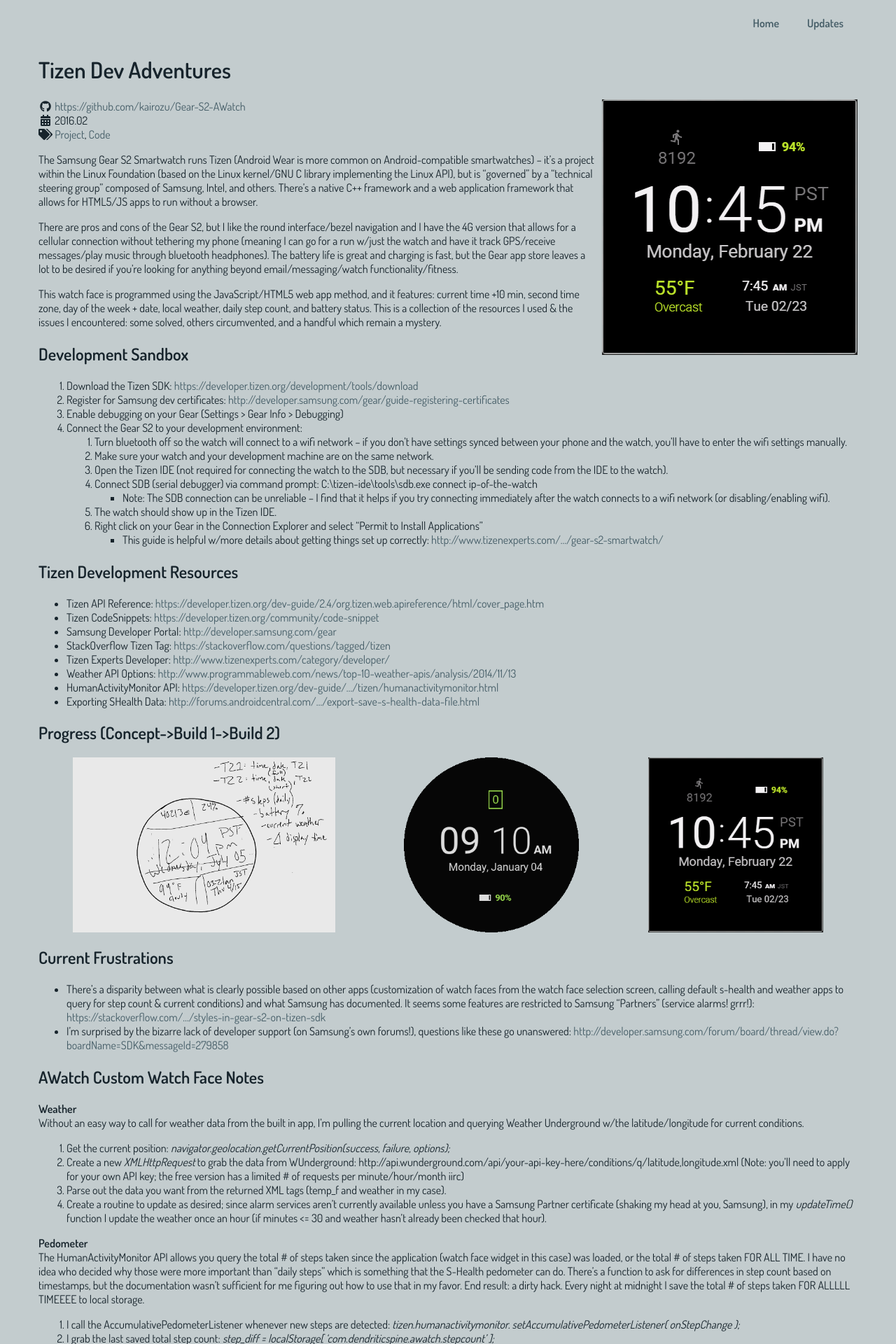
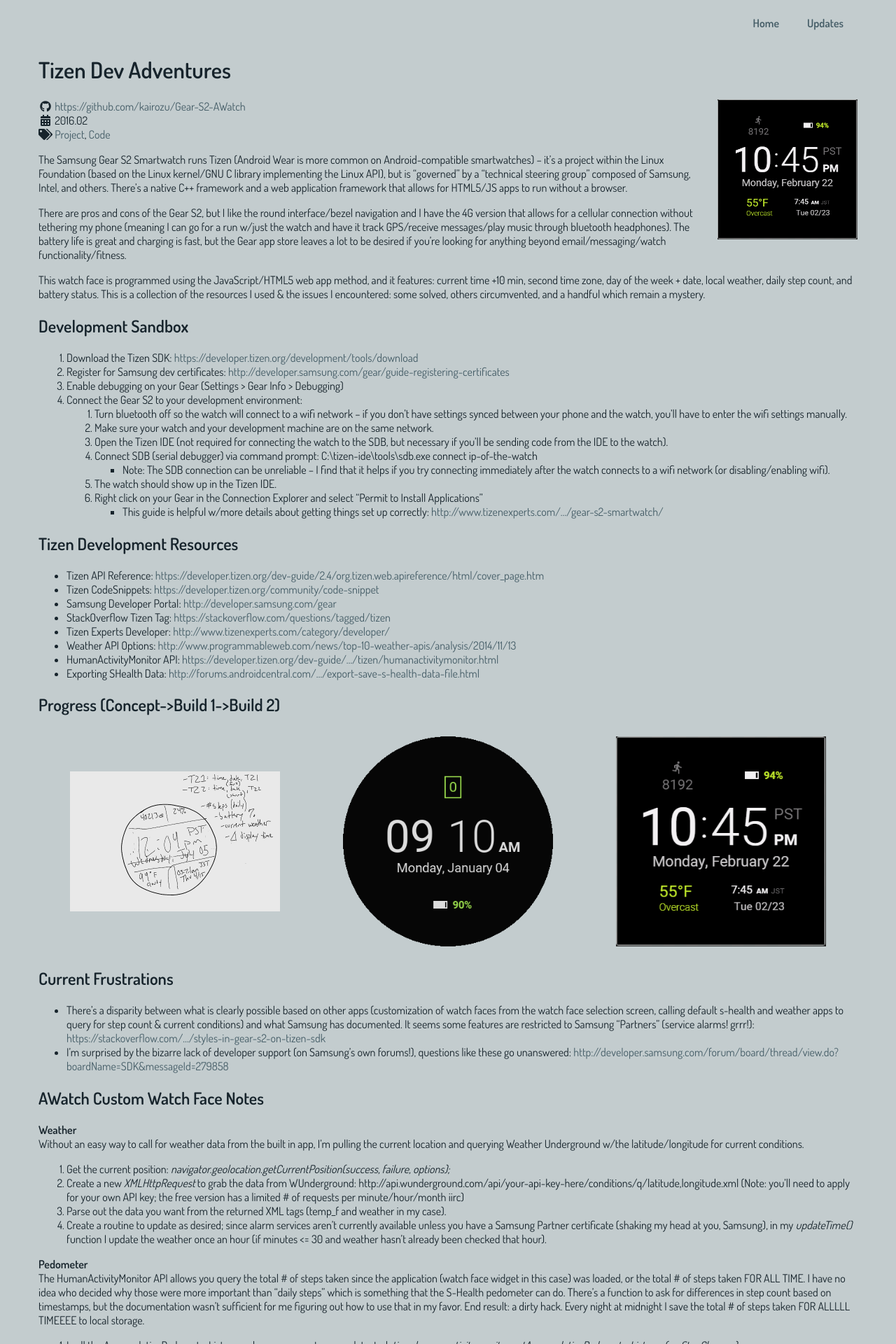
Before and after one commit to kairozu/kairozu.github.io, a Jekyll site: the page built from updates/_posts/2016-02-20-tizendevadventures.md, in a window 1280 px wide. Shown: the top 1920 px of the page at 70% size. Built offline with Jekyll 4.4.1, drawn with Linux system fonts in a browser that asks for light colours; nearby versions of some CDN libraries.

Commit message:
img formatting

```diff
--- a/updates/_posts/2016-02-20-tizendevadventures.md
+++ b/updates/_posts/2016-02-20-tizendevadventures.md
@@ -37,9 +38,9 @@
 
 ## Progress (Concept->Build 1->Build 2)
 <div class="flexBox">
-    <img height="250" src="/images/awatch_template.png" />
-    <img height="250" src="/images/awatch_build1.png" />
-    <img height="250" src="/images/awatchface.png" />
+	<a href="/images/awatch_template.png"><div class="innerImg" style="background-image: url('/images/awatch_template.png');"></div></a>
+	<a href="/images/awatch_build1.png"><div class="innerImg" style="background-image: url('/images/awatch_build1.png');"></div></a>
+    <a href="/images/awatchface.png"><div class="innerImg" style="background-image: url('/images/awatchface.png');"></div></a>
 </div>
 
 ## Current Frustrations
```
Also changed, not shown: other parts of updates/_posts/2016-02-20-tizendevadventures.md (+1 -0 lines), updates/_posts/2015-02-24-microsoftband.md (+1 -0 lines), images/layout-messy.PNG, 1 other file.
